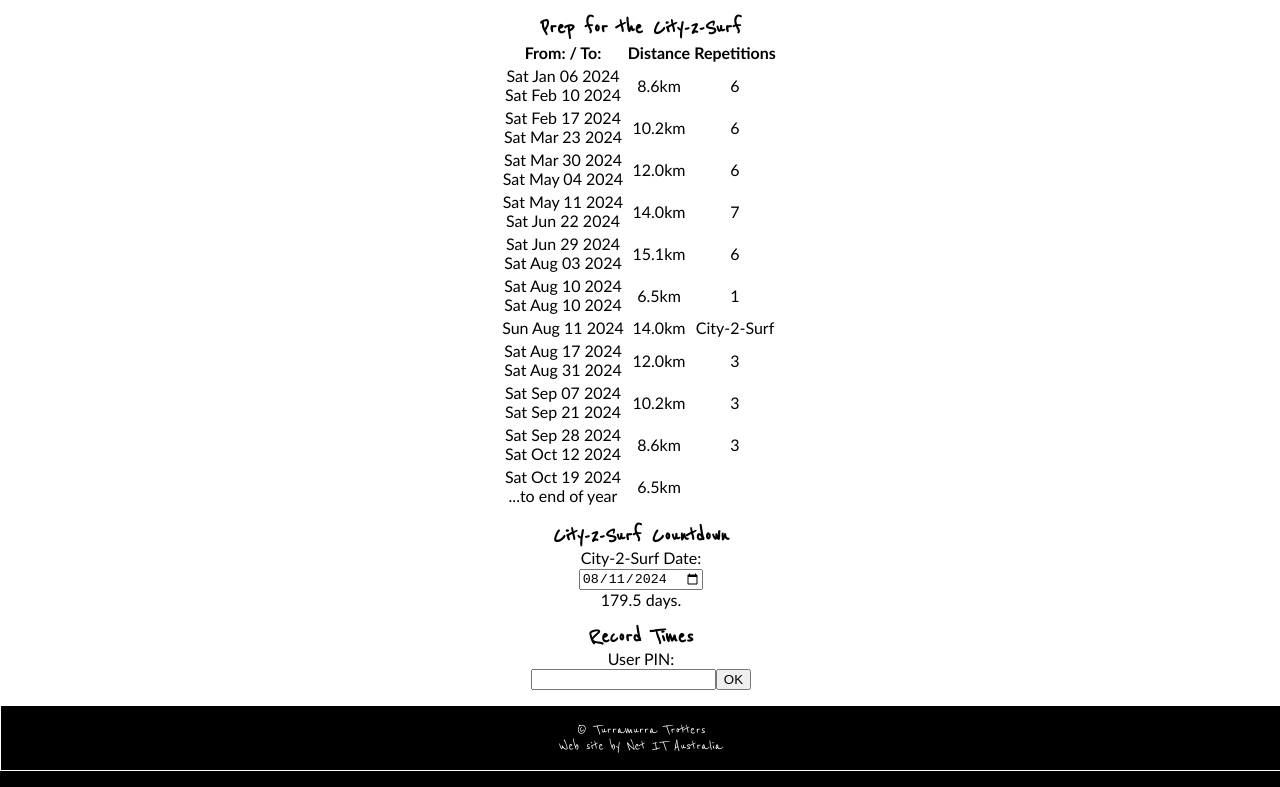
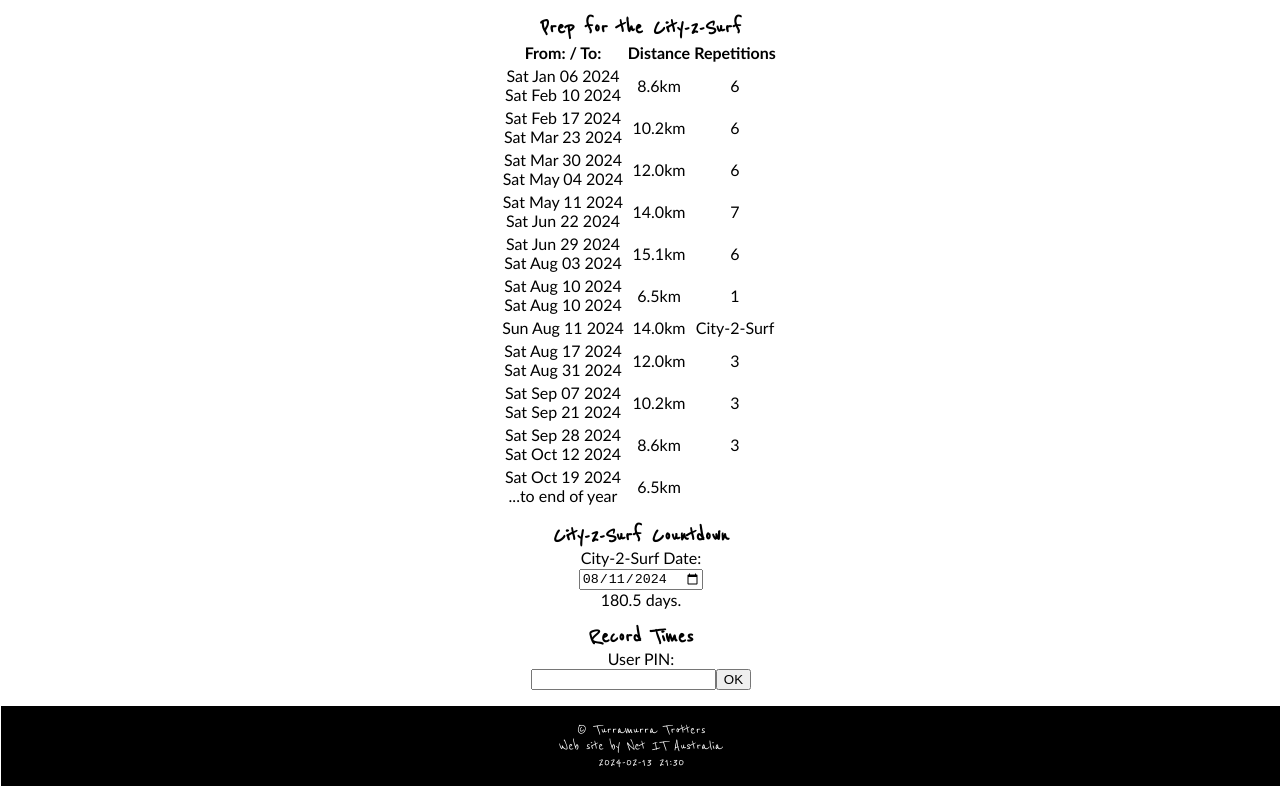
Before and after one commit to net-it-aus/tt, a plain HTML site: page index.html in a window 1280 px wide. Shown: the part 74-861 px from the top of the page. Drawn offline with nearby package versions, Linux system fonts and the light colour scheme.

Commit message:
tweaked date calculation

```diff
--- a/index.html
+++ b/index.html
@@ -105,6 +105,7 @@
         <br>
         <div>&copy Turramurra Trotters</div>
         <div>Web site by Net IT Australia</div>
+        <div>2024-02-13 21:30</div>
         <br>
     </footer>
 
--- a/js/tt.js
+++ b/js/tt.js
@@ -165,7 +165,7 @@
                                 console.log(myFutureDate);
                                 document.getElementById("futureDate").value = myFutureDate;
                                 myDays = ((myTestDate - myDate)/(24*60*60*1000)).toFixed(1);
-                                return myDays + " days.";
+                                return (myDays * 1 + 1) + " days.";
                             }
                         }
                     }
@@ -179,7 +179,7 @@
                     const myFutureDate = myTestDate.getFullYear() + "-" + myMonth + "-" + myTestDate.getDate();
                     console.log(myFutureDate);
                     document.getElementById("futureDate").value = myFutureDate;
-                    return myDays + " days.";
+                    return (myDays * 1 + 1) + " days.";
                 }
             }
         }
@@ -702,5 +702,6 @@
 });
 
 
+// city2SurfDateChange();
 
 // DON'T FORGET TO DATA VALIDATE FOR ","
```
